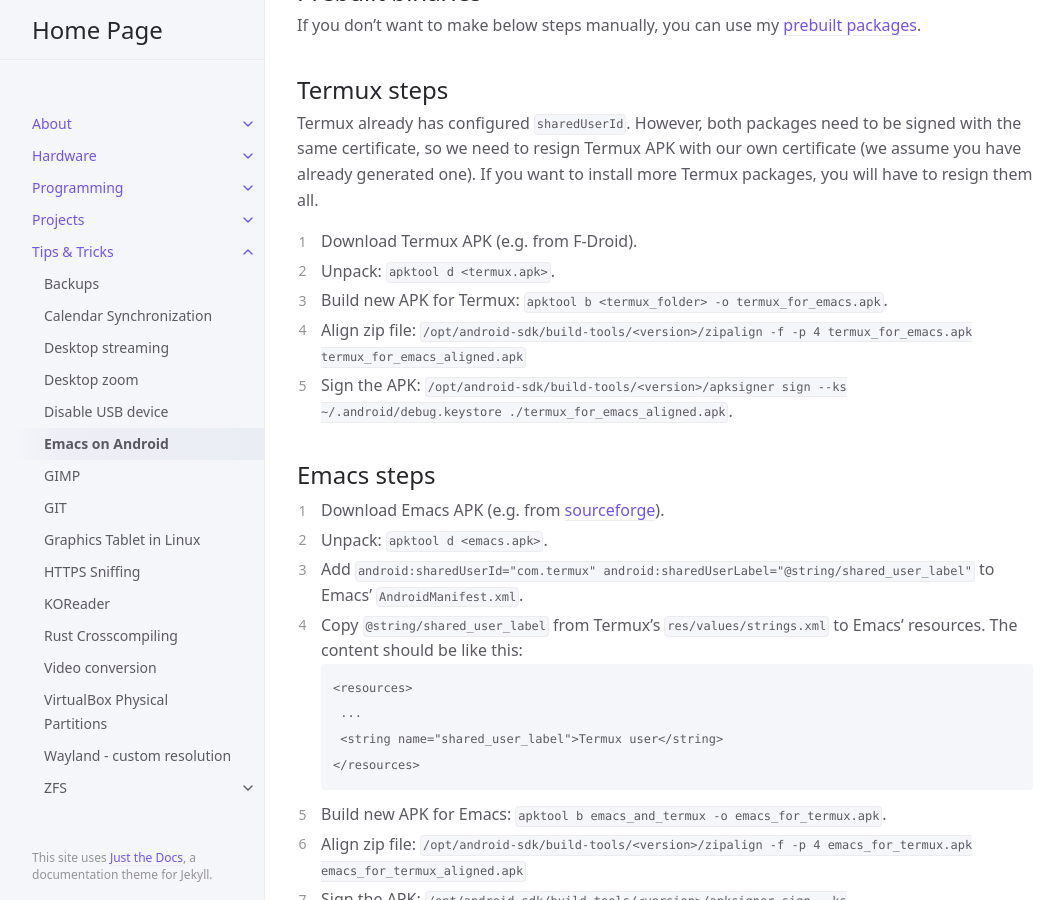
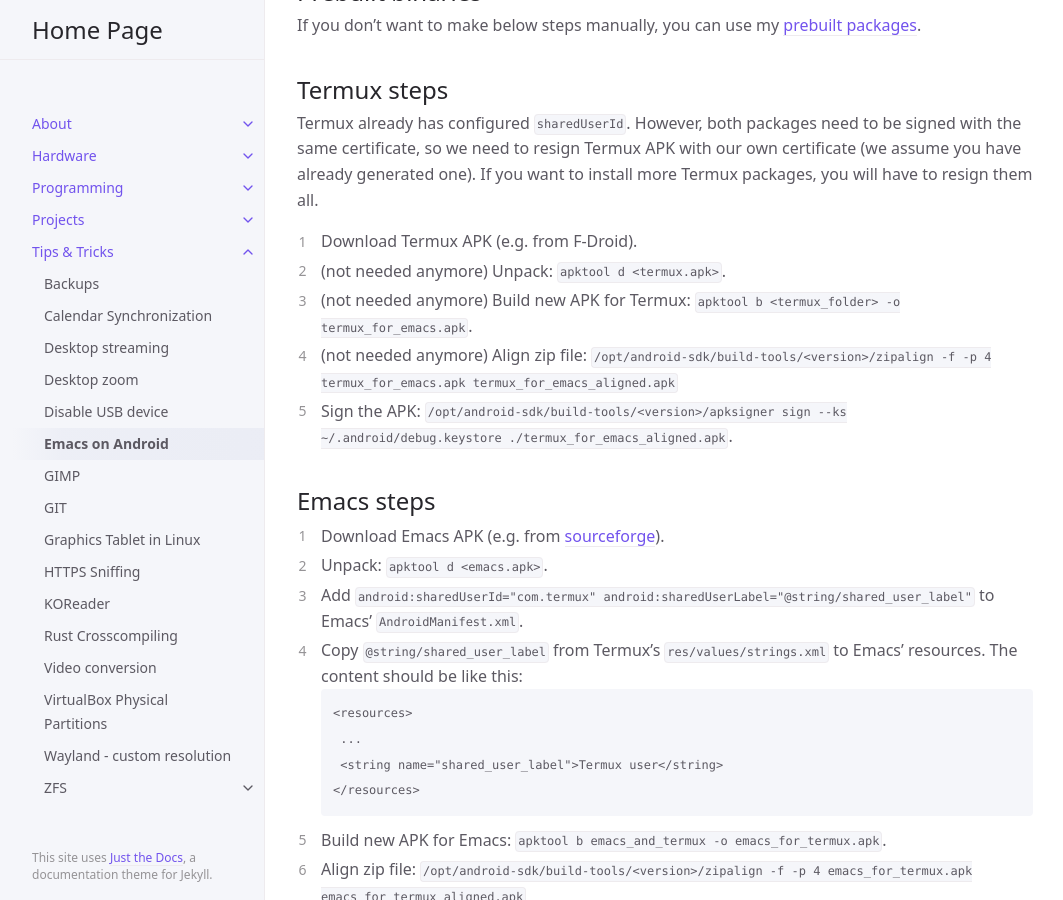
Before and after one commit to marek-g/marek-g.github.io, a Jekyll site: the page built from posts/tips_and_tricks/emacs_on_android.md, in a window 1280 px wide and 900 px high, scrolled down 592 px. Shown: the whole window, without its empty margins (107-1170 px from the left). Built offline with Jekyll 4.4.1, drawn with Linux system fonts in a browser that asks for light colours.

Commit message:
Update Emacs on Android

```diff
--- a/posts/tips_and_tricks/emacs_on_android.md
+++ b/posts/tips_and_tricks/emacs_on_android.md
@@ -30,9 +30,9 @@ If you don't want to make below steps manually, you can use my [prebuilt package
 Termux already has configured `sharedUserId`. However, both packages need to be signed with the same certificate, so we need to resign Termux APK with our own certificate (we assume you have already generated one). If you want to install more Termux packages, you will have to resign them all.
 
 1. Download Termux APK (e.g. from F-Droid).
-1. Unpack: `apktool d <termux.apk>`.
-1. Build new APK for Termux: `apktool b <termux_folder> -o termux_for_emacs.apk`.
-1. Align zip file: `/opt/android-sdk/build-tools/<version>/zipalign -f -p 4 termux_for_emacs.apk termux_for_emacs_aligned.apk`
+1. (not needed anymore) Unpack: `apktool d <termux.apk>`.
+1. (not needed anymore) Build new APK for Termux: `apktool b <termux_folder> -o termux_for_emacs.apk`.
+1. (not needed anymore) Align zip file: `/opt/android-sdk/build-tools/<version>/zipalign -f -p 4 termux_for_emacs.apk termux_for_emacs_aligned.apk`
 1. Sign the APK: `/opt/android-sdk/build-tools/<version>/apksigner sign --ks ~/.android/debug.keystore ./termux_for_emacs_aligned.apk`.
 
 ## Emacs steps
```
